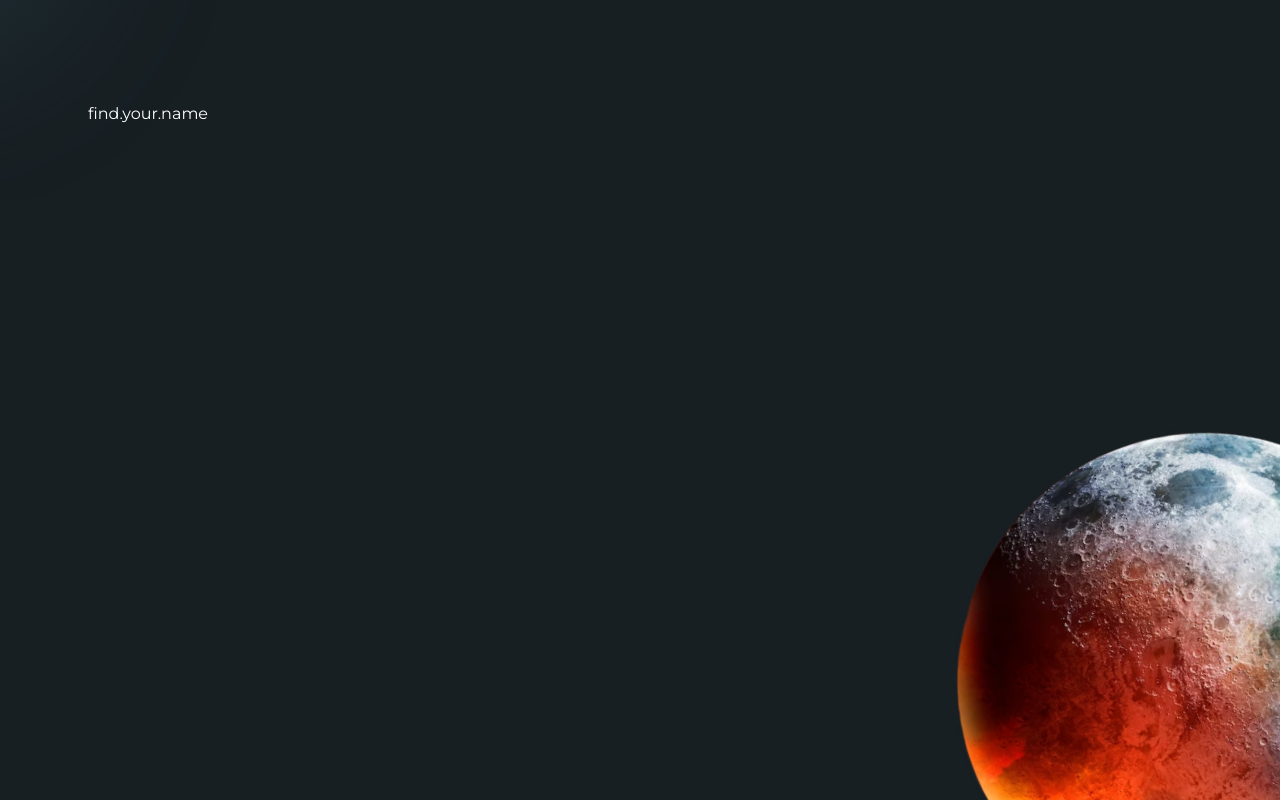
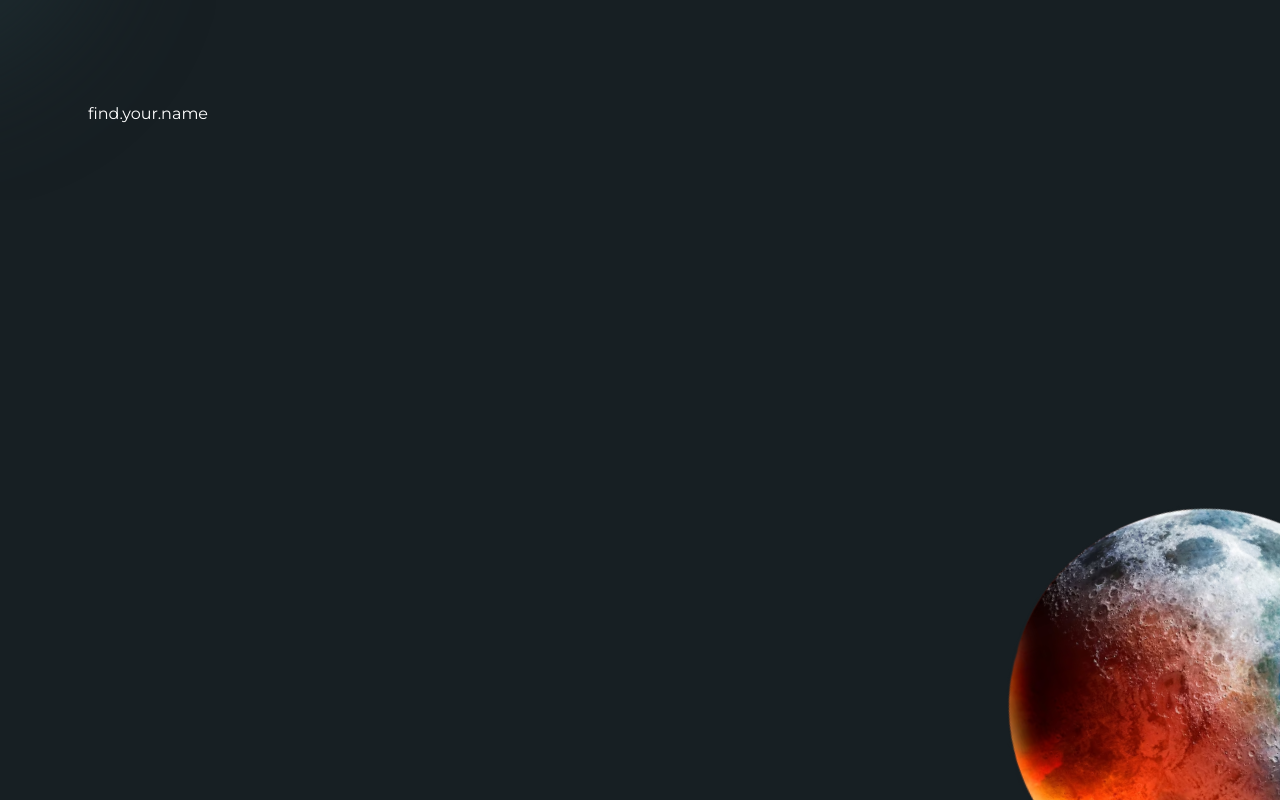
Before and after one commit to farhatkadiwala/chatbot, a React (Vite) app in the folder client/: page / in a window 1280 px wide. Built offline with nearby package versions, Linux system fonts and the light colour scheme; a web font is replaced by a local one.

Commit message:
alll bg shit done

```diff
--- a/client/src/App.css
+++ b/client/src/App.css
@@ -39,6 +39,8 @@ a {
 
 .planet {
   position: fixed;
+  height:350px;
+  width: 350px;
   bottom: 0%;
   right: 0%;
 }
```
